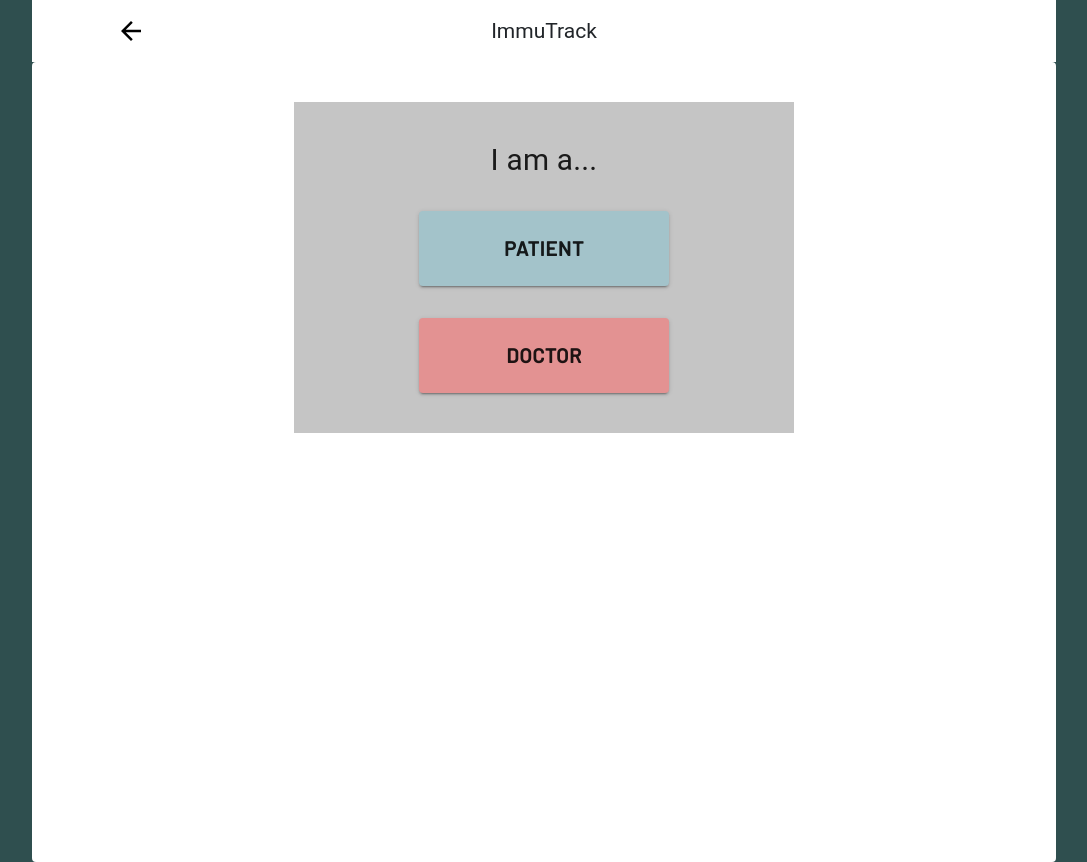
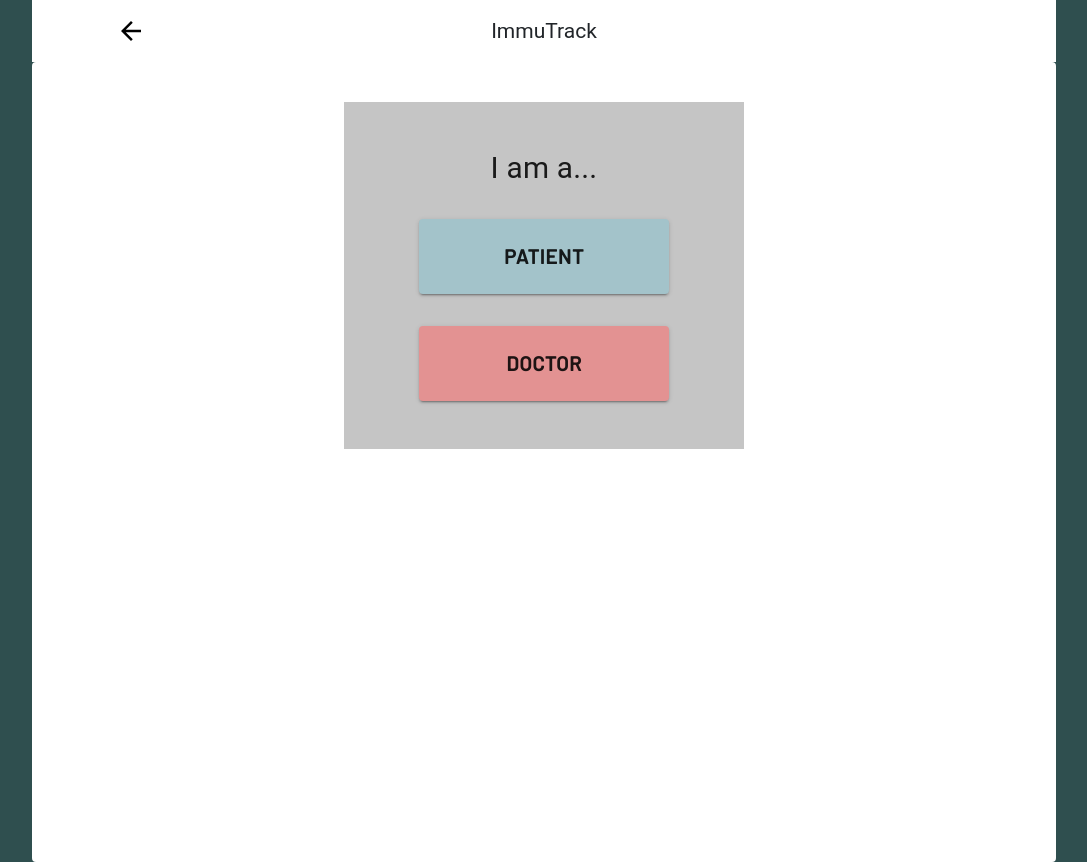
Before and after one commit to aaronw4/Immunization-Front-End, a React (Create React App) app in the folder immutrack/: page /login in a window 1280 px wide. Shown: the whole page, without its empty margins (96-1183 px from the left). Built offline with nearby package versions, Linux system fonts and the light colour scheme.

Commit message:
pulled form styling out into separate file

```diff
--- a/immutrack/src/components/login/Login.js
+++ b/immutrack/src/components/login/Login.js
@@ -3,41 +3,9 @@ import { connect } from "react-redux";
 import { Form, Field, withFormik } from "formik";
 import * as Yup from "yup";
 import { loginAction } from "../../actions";
-import { makeStyles, Grid, Paper } from "@material-ui/core";
-import { theme } from "../../styles/theme";
+import { Grid, Paper } from "@material-ui/core";
+import { useStyles } from "../../styles/muiFormStyles";
 import { LoginButton } from "../../styles/muiStyledButtons";
-
-const useStyles = makeStyles({
-  root: {
-    height: "100vh",
-    width: "100%",
-    margin: "0 auto",
-    paddingTop: theme.spacing(5),
-    background: "#fff",
-    fontFamily: theme.typography.fontFamily,
-    fontSize: "15px",
-    [theme.breakpoints.up("md")]: {
-      width: "80%"
-    }
-  },
-  container: {
-    margin: "0 auto",
-    [theme.breakpoints.up("md")]: {
-      padding: theme.spacing(6),
-      width: "400px",
-      background: "#C5C5C5"
-    }
-  },
-  inputs: {
-    height: "35px",
-    width: "300px",
-    margin: "0 auto"
-  },
-  errors: {
-    marginTop: theme.spacing(4),
-    color: theme.palette.secondary.dark
-  }
-});
 
 const Login = ({ errors, touched, values }) => {
   const classes = useStyles();
@@ -46,7 +14,9 @@ const Login = ({ errors, touched, values }) => {
     <Paper className={classes.root} elevation={0}>
       <Form className={classes.container}>
         <Grid container direction="column" alignItems="center" justify="center">
-          <label htmlFor="email">Email</label>
+          <div className={classes.labels}>
+            <label htmlFor="email">Email</label>
+          </div>
           <Field
             className={classes.inputs}
             component="input"
@@ -54,9 +24,9 @@ const Login = ({ errors, touched, values }) => {
             name="email"
             autoComplete="false"
           />
-          <label htmlFor="password" style={{ marginTop: "30px" }}>
-            Password
-          </label>
+          <div className={classes.labels}>
+            <label htmlFor="password">Password</label>
+          </div>
           <Field
             className={classes.inputs}
             component="input"
--- a/immutrack/src/components/login/LoginChoose.js
+++ b/immutrack/src/components/login/LoginChoose.js
@@ -1,30 +1,9 @@
 import React from "react";
 import { connect } from "react-redux";
 import { loginParent, loginProvider } from "../../actions/loginType";
-import { makeStyles, Grid, Paper, Typography } from "@material-ui/core";
+import { Grid, Paper, Typography } from "@material-ui/core";
+import { useStyles } from "../../styles/muiFormStyles";
 import { PatientButton, DoctorButton } from "../../styles/muiStyledButtons";
-import { theme } from "../../styles/theme";
-
-const useStyles = makeStyles({
-  root: {
-    height: "100vh",
-    width: "100%",
-    margin: "0 auto",
-    paddingTop: theme.spacing(5),
-    background: "#fff",
-    [theme.breakpoints.up("md")]: {
-      width: "80%"
-    }
-  },
-  container: {
-    margin: "0 auto",
-    [theme.breakpoints.up("md")]: {
-      padding: theme.spacing(5),
-      width: "500px",
-      background: "#C5C5C5"
-    }
-  }
-});
 
 const LoginChoose = ({ history, loginParent, loginProvider }) => {
   const classes = useStyles();
--- a/immutrack/src/components/patient/PatientRegister.js
+++ b/immutrack/src/components/patient/PatientRegister.js
@@ -1,62 +1,10 @@
 import React from "react";
 import { connect } from "react-redux";
 import { Form, Field, withFormik } from "formik";
-import PhoneInput from "react-phone-number-input/basic-input";
 import * as Yup from "yup";
-import { makeStyles, Grid, Paper } from "@material-ui/core";
-import { theme } from "../../styles/theme";
+import { Grid, Paper } from "@material-ui/core";
 import { LoginButton } from "../../styles/muiStyledButtons";
-
-const useStyles = makeStyles({
-  root: {
-    height: "100vh",
-    width: "100%",
-    margin: "0 auto",
-    paddingTop: theme.spacing(5),
-    background: "#fff",
-    fontFamily: theme.typography.fontFamily,
-    fontSize: "15px",
-    [theme.breakpoints.up("md")]: {
-      width: "80%"
-    }
-  },
-  container: {
-    margin: "0 auto",
-    [theme.breakpoints.up("md")]: {
-      padding: theme.spacing(6),
-      width: "400px",
-      background: "#C5C5C5"
-    }
-  },
-  inputs: {
-    height: "35px",
-    width: "300px",
-    margin: "0 auto",
-    "&:not(:first-child)": {
-      marginTop: "30px"
-    }
-  },
-  errors: {
-    marginTop: theme.spacing(4),
-    color: theme.palette.secondary.dark
-  }
-});
-
-const Phone = ({ field, form, ...props }) => {
-  const classes = useStyles();
-  return (
-    <PhoneInput
-      placeholder="Phone Number"
-      className={classes.inputs}
-      country="US"
-      value=""
-      onChange={value => {
-        if (!form.touched[field.name]) form.setFieldTouched(field.name);
-        form.setFieldValue(field.name, value);
-      }}
-    />
-  );
-};
+import { useStyles } from "../../styles/muiFormStyles";
 
 const RegisterForm = ({ errors, touched, values }) => {
   const classes = useStyles();
@@ -64,38 +12,50 @@ const RegisterForm = ({ errors, touched, values }) => {
     <Paper className={classes.root} elevation={0}>
       <Form className={classes.container}>
         <Grid container direction="column" alignItems="center" justify="center">
+          <div className={classes.labels}>
+            <label htmlFor="firstName">First Name</label>
+          </div>
           <Field
-            placeholder="First Name"
             className={classes.inputs}
             type="text"
             name="firstName"
             autoComplete="false"
           />
+          <div className={classes.labels}>
+            <label htmlFor="lastName">Last Name</label>
+          </div>
           <Field
-            placeholder="Last Name"
             className={classes.inputs}
             type="text"
             name="lastName"
             autoComplete="false"
           />
+          <div className={classes.labels}>
+            <label htmlFor="email">Email</label>
+          </div>
           <Field
-            placeholder="Email"
             className={classes.inputs}
             type="text"
             name="email"
             autoComplete="false"
           />
+          <div className={classes.labels}>
+            <label htmlFor="password">Password</label>
+          </div>
           <Field
-            placeholder="Password"
             className={classes.inputs}
             type="password"
             name="password"
             autoComplete="false"
           />
+          <div className={classes.labels}>
+            <label htmlFor="phone">Phone Number</label>
+          </div>
           <Field
+            className={classes.inputs}
+            type="text"
             name="phone"
-            component={Phone}
-            // autoComplete="false"
+            autoComplete="false"
           />
           <LoginButton variant="contained" type="submit">
             sign up
--- /dev/null
+++ b/immutrack/src/styles/muiFormStyles.js
@@ -0,0 +1,40 @@
+import { makeStyles } from "@material-ui/core";
+import { theme } from "./theme";
+
+export const useStyles = makeStyles({
+  root: {
+    height: "100vh",
+    width: "100%",
+    margin: "0 auto",
+    paddingTop: theme.spacing(5),
+    background: "#fff",
+    fontFamily: theme.typography.fontFamily,
+    fontSize: "15px",
+    [theme.breakpoints.up("md")]: {
+      width: "80%"
+    }
+  },
+  container: {
+    margin: "0 auto",
+    [theme.breakpoints.up("md")]: {
+      padding: theme.spacing(6),
+      width: "400px",
+      background: "#C5C5C5"
+    }
+  },
+  labels: {
+    width: "300px",
+    "&:not(:first-child)": {
+      marginTop: "30px"
+    }
+  },
+  inputs: {
+    height: "35px",
+    width: "300px",
+    margin: "0 auto"
+  },
+  errors: {
+    marginTop: theme.spacing(4),
+    color: theme.palette.secondary.dark
+  }
+});
```
